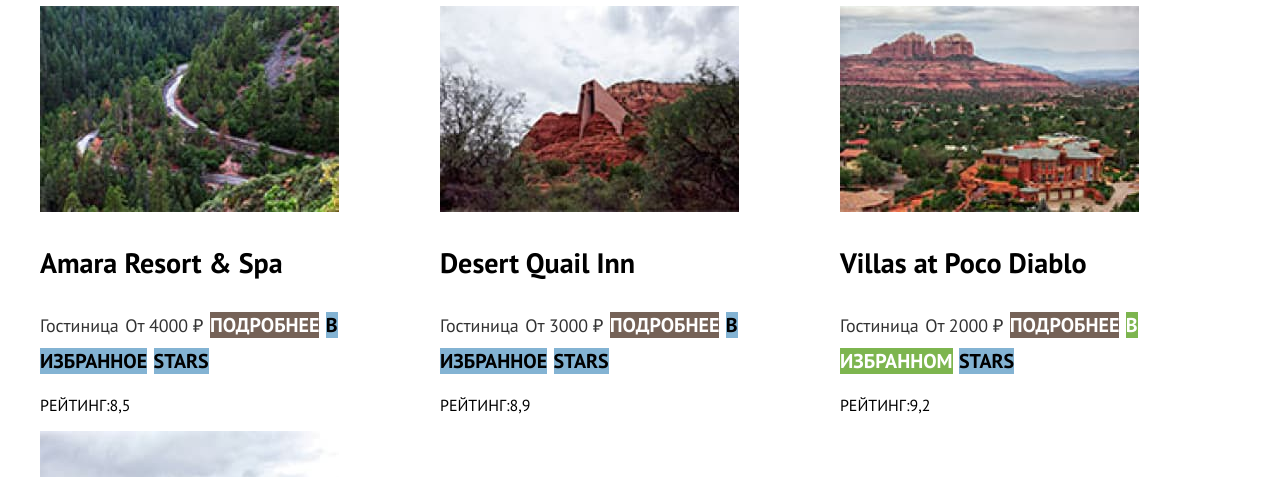
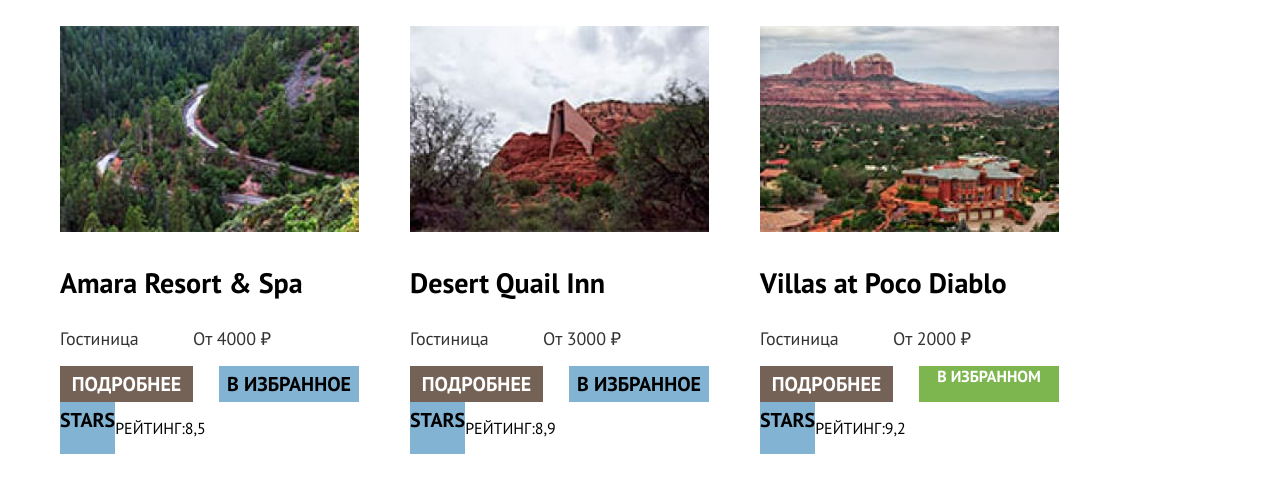
Before and after one commit to htmlacademy-htmlcss/1997589-sedona-33, a plain HTML site: page hotels.html in a window 1280 px wide. Shown: the part 451-928 px from the top of the page. Drawn offline with Linux system fonts and the light colour scheme.

Commit message:
делает сетки на гридах
Добрый день. сделала сетки компонентов на гридах каталога

```diff
--- a/hotels.html
+++ b/hotels.html
@@ -151,7 +151,7 @@
             <span class="hotel-card-name">Гостиница</span>
             <span class="hotel-card-price">От 4000 ₽</span>
             <a class="hotel-card-button button button-link button-secondary" href="#">Подробнее</a>
-            <a class="hotel-card-button button button-link" href="#">В избранное</a>
+            <a class="hotel-card-button button button-link button-third" href="#">В избранное</a>
             <a class="hotel-card-button button button-link" href="#">STARS</a>
             <p class="hotel-card-rating">Рейтинг:8,5</p>
           </li>
@@ -166,7 +166,7 @@
             <span class="hotel-card-name">Гостиница</span>
             <span class="hotel-card-price">От 3000 ₽</span>
             <a class="hotel-card-button button button-link button-secondary" href="#">Подробнее</a>
-            <a class="hotel-card-button button button-link" href="#">В избранное</a>
+            <a class="hotel-card-button button button-link button-third" href="#">В избранное</a>
             <a class="hotel-card-button button button-link" href="#">STARS</a>
             <p class="hotel-card-rating">Рейтинг:8,9</p>
           </li>
@@ -196,7 +196,7 @@
             <span class="hotel-card-name">Гостиница</span>
             <span class="hotel-card-price">От 3000 ₽</span>
             <a class="hotel-card-button button button-link button-secondary" href="#">Подробнее</a>
-            <a class="hotel-card-button button button-link" href="#">В избранное</a>
+            <a class="hotel-card-button button button-link button-third" href="#">В избранное</a>
             <a class="hotel-card-button button button-link" href="#">STARS</a>
             <p class="hotel-card-rating">Рейтинг:9,2</p>
           </li>
--- a/styles/styles.css
+++ b/styles/styles.css
@@ -82,6 +82,10 @@
 }
 
 .button-accent {
+  font-weight: 700;
+  font-size: 16px;
+  line-height: 21px;
+  width: 140px;
   color: #ffffff;
   background-color: #7db54f;
 }
@@ -400,9 +404,8 @@
   text-align: right;
 }
 
-.htmlacademy-link {
-  /* max-width: 115px; */
-}
+/* .htmlacademy-link {
+  /* max-width: 115px; */ */
 
 /* кнопки каталога */
 
@@ -486,15 +489,23 @@
 }
 
 .hotel-list {
-  display: flex;
-  flex-wrap: wrap;
-  margin: 0 auto;
+  display: grid;
+  grid-template-columns: repeat(3, 340px);
+  list-style-type: none;
+  margin: 0;
+  margin-bottom: 34px;
   padding: 0;
-  list-style: none;
+  gap: 18px 10px;
 }
 
 .hotel-card {
-  width: 33.33%;
+  padding: 20px;
+  display: flex;
+  /* flex-direction: column;  */
+  flex-wrap: wrap;
+  /* flex-grow: 1;
+  /* display: block;
+  box-sizing: border-box; */
 }
 
 .hotel-number {
@@ -515,6 +526,7 @@
 }
 
 .hotel-card-price {
+  width: 143px;
   font-weight: 400;
   font-size: 18px;
   line-height: 23px;
@@ -522,17 +534,30 @@
 }
 
 .hotel-card-name {
+  margin-bottom: 16px;
+  width: 133px;
   font-weight: 400;
   font-size: 18px;
   line-height: 23px;
   color: #333333;
 }
 
+.hotel-card-button.button-secondary{
+  width: 133px;
+  margin-right: 26px;
+}
+
+.hotel-card-button.button-third {
+  width: 140px;
+}
+
 .hotel-card-rating {
+  width: 160px;
   font-weight: 400;
   font-size: 16px;
   line-height: 20px;
   text-transform: uppercase;
+
 }
 
 .hotel-results {
@@ -606,3 +631,4 @@
 }
 
 /* футер */
+}
```
